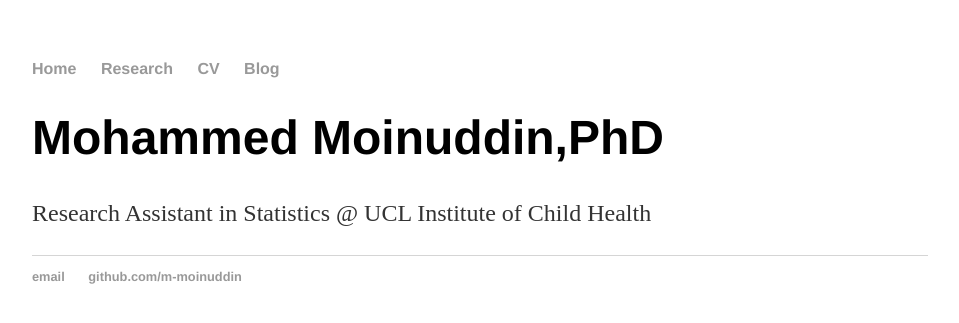
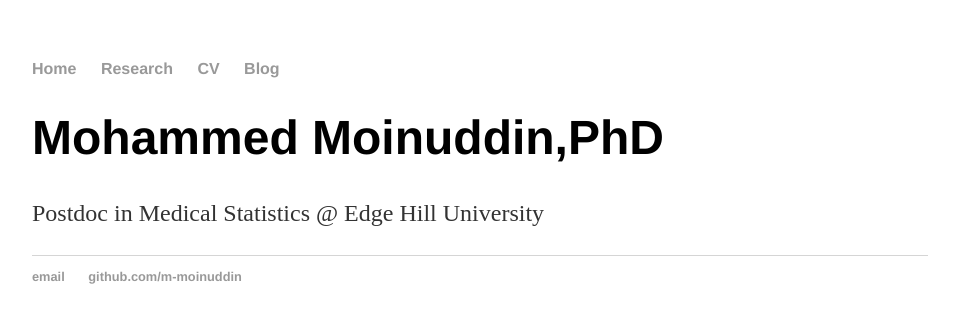
Before and after one commit to m-moinuddin/m-moinuddin.github.io, a Jekyll site: the page built from index.html, in a window 1280 px wide. Shown: the top 323 px of the page, without its empty margins (160-1119 px from the left). Built offline with Jekyll 4.4.1, drawn with Linux system fonts in a browser that asks for light colours.

Commit message:
Update index.html

```diff
--- a/index.html
+++ b/index.html
@@ -2,8 +2,8 @@
 layout: default
 title: Mohammed Moinuddin | Medical Statistician
 ---
-<meta name="keywords" content="Mohammed Moinuddin, Md Moinuddin, statistics, data, phd, ucl, spatial,stat, big data, farmer">
+<meta name="keywords" content="Mohammed Moinuddin, Md Moinuddin, statistics, data, phd, ucl, spatial stat, big data, farmer, Edge Hill University">
 <div class="blurb">
         <h1>Mohammed Moinuddin,PhD </h1>
-		<p>Research Assistant in Statistics @ UCL Institute of Child Health</p>
+		<p>Postdoc in Medical Statistics @ Edge Hill University</p>
   </div><!-- /.blurb -->
```
